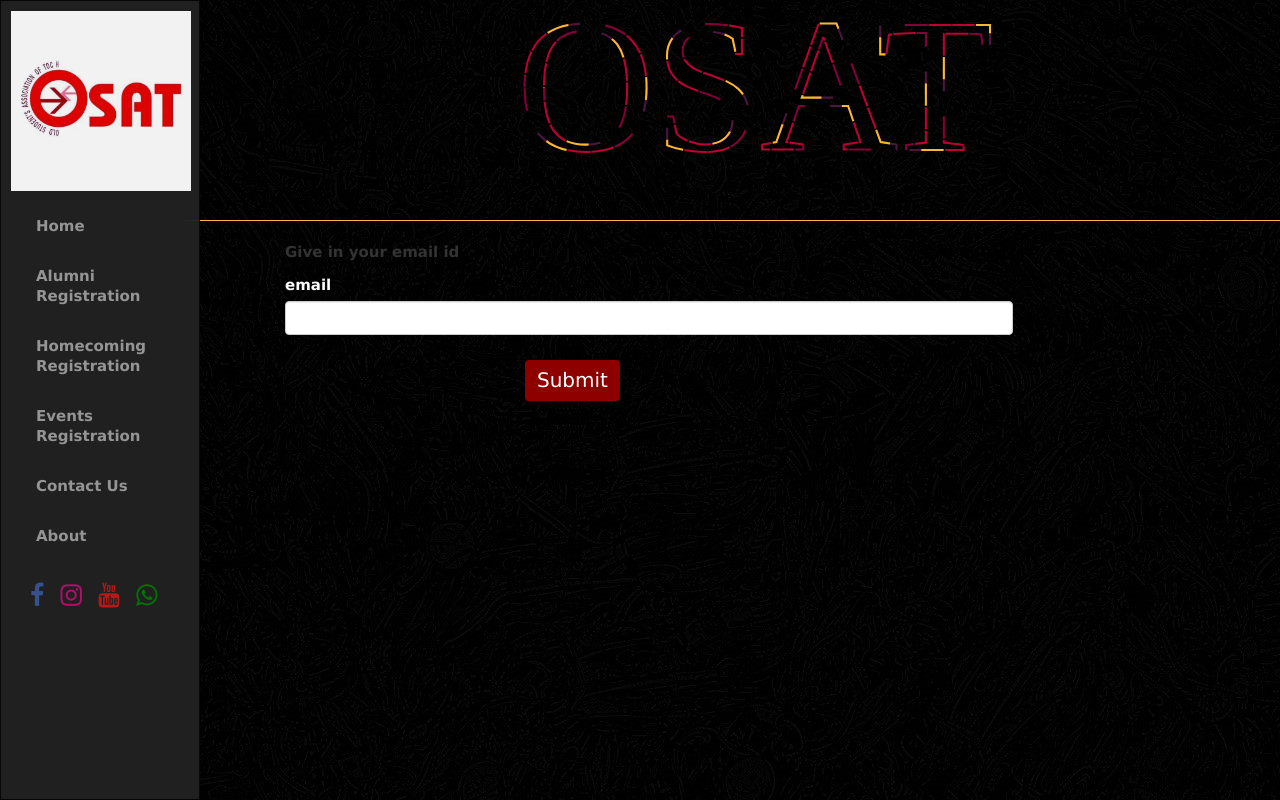
After one commit to Augustinetharakan12/toch, a Django app: page /osat/er_registration/1 in a window 1280 px wide. The commit adds this page. Run offline with Django 3.2, Linux system fonts and the light colour scheme; some libraries are stand-ins or nearby versions.

Commit message:
some more changes

```diff
--- a/osat/forms.py
+++ b/osat/forms.py
@@ -21,3 +21,14 @@ class ec_form(forms.ModelForm):
             self.fields[field].widget.attrs.update({
                 'class': 'form-control',
             })
+
+class alumnievent_form(forms.ModelForm):
+    class Meta:
+        model=alumnievent
+        fields=('email',)
+    def __init__(self,*args, **kwargs):
+        super(alumnievent_form,self).__init__(*args, **kwargs)
+        for field in iter(self.fields):
+            self.fields[field].widget.attrs.update({
+                'class':'form-control',
+            })
--- a/osat/models.py
+++ b/osat/models.py
@@ -17,11 +17,9 @@ class alumni(models.Model):
     a_state = models.CharField(max_length=200,null=True)
     a_country = models.CharField(max_length=200,null=True)
     a_pin = models.CharField(max_length=50,null=True)
-    def disp(self):
-        print("name=",self.fname, end="\t")
-        print("last name=",self.lname, end="\t")
-        print("year of pass=",self.year_pass,end="\t")
-        print("phone no=",self.phno,end="\t")
+    #event info
+    event=models.CharField(max_length=30,default='none')
+
     def __str__(self):
         return self.fname+' '+ self.lname
 class notif(models.Model):
@@ -42,3 +40,6 @@ class ec(models.Model):
 class ec_login(models.Model):
     email=models.CharField(max_length=50,null=True)
     password=models.CharField(max_length=50,null=True)
+
+class alumnievent(models.Model):
+    email=models.CharField(max_length=50,null=True)
--- a/osat/templates/osat/er_registration.html
+++ b/osat/templates/osat/er_registration.html
@@ -4,7 +4,7 @@
     <p>Select the event you want to register for</p>
     <ul>
     {% for i in a %}
-<li><a href="#">{{ i.event }}</a></li>
+<li><a href="{% url 'osat:er_registration2' i.event %}">{{ i.event }}</a></li>
     {%  endfor %}
     </ul>
 {% endblock %}
--- /dev/null
+++ b/osat/templates/osat/ers_registration.html
@@ -0,0 +1,22 @@
+{% extends 'osat/base.html' %}
+
+{% block body %}
+{% if suc == 0 %}
+<p>Give in your email id</p>
+<form method="post"> {% csrf_token %}
+        <div class="rform" id="reg2" style="width:120%;">
+    <label >email{% if email1 == 1%}
+    <p style="display:inline;color:red;">- please register as an alumni</p>
+        {% endif %}
+    </label>
+
+        {{ alumnievent_form.email }}
+        <div class="pbutton" id="reg3">
+        <input type="submit" class="btn btn-primary">
+        </div>
+        </div>
+    </form>
+{% else %}
+<h style="font-size:30px;">Thank you for your response</h>
+{% endif %}
+{% endblock %}
--- a/osat/urls.py
+++ b/osat/urls.py
@@ -15,6 +15,7 @@ urlpatterns = [
 
     url(r'^ec_registration/$', views.ec_registration, name='ec_registration'),
     url(r'^er_registration/$', views.er_registration, name='er_registration'),
+    url(r'^er_registration/(?P<x>[\w\-]+)$', views.er_registration2, name='er_registration2'),
     url(r'^el_registration/$', views.el_registration, name='el_registration'),
     url(r'^el_registrationpassmatch/$', views.el_registrationpassmatch, name='el_registrationpassmatch'),
 
--- a/osat/views.py
+++ b/osat/views.py
@@ -103,3 +103,17 @@ def el_registration(request):
 
 def el_registrationpassmatch(request):
     return render(request,"osat/ec_registrationpassmatch.html")
+
+def er_registration2(request,x):
+    al=alumni.objects.all().values_list('email',flat='true')
+    if request.method == 'POST':
+        form = alumnievent_form(request.POST)
+        if form.is_valid():
+            if form.data['email'] not in al:
+                return render(request, "osat/ers_registration.html",{'alumnievent_form': alumnievent_form, 'email1': 1,'suc':0})
+            else:
+                i=alumni.objects.filter(email=form.data['email'])
+                i.update(event=x)
+                return render(request, "osat/ers_registration.html",{'alumnievent_form': alumnievent_form, 'email1': 0,'suc':1})
+    else:
+        return render(request, "osat/ers_registration.html",{'alumnievent_form':alumnievent_form,'email1':0,'suc':0})
```
Also changed, not shown: db.sqlite3, osat/migrations/0012_auto_20171025_0532.py (added), osat/migrations/0013_alumnievent.py (added).
